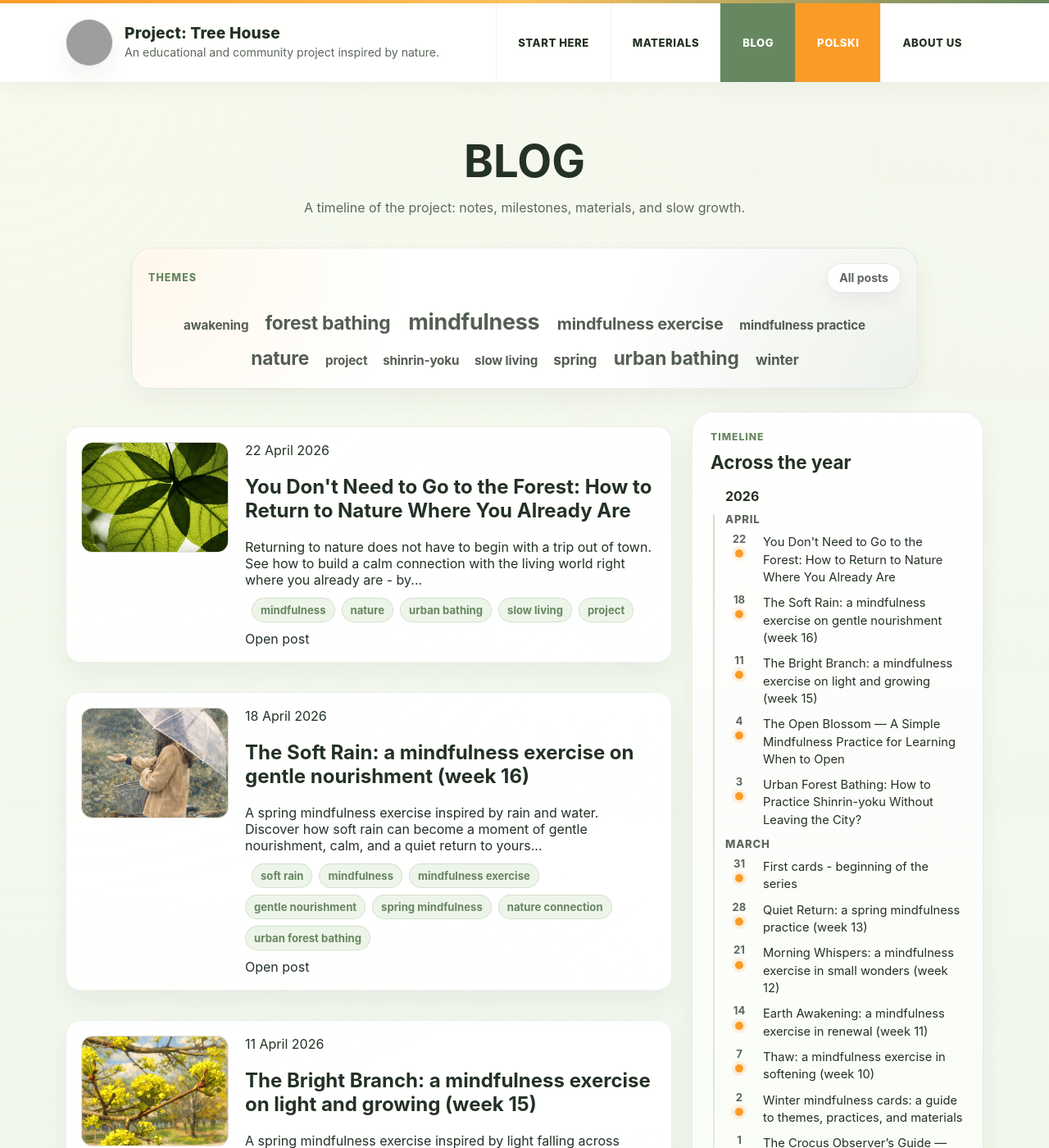
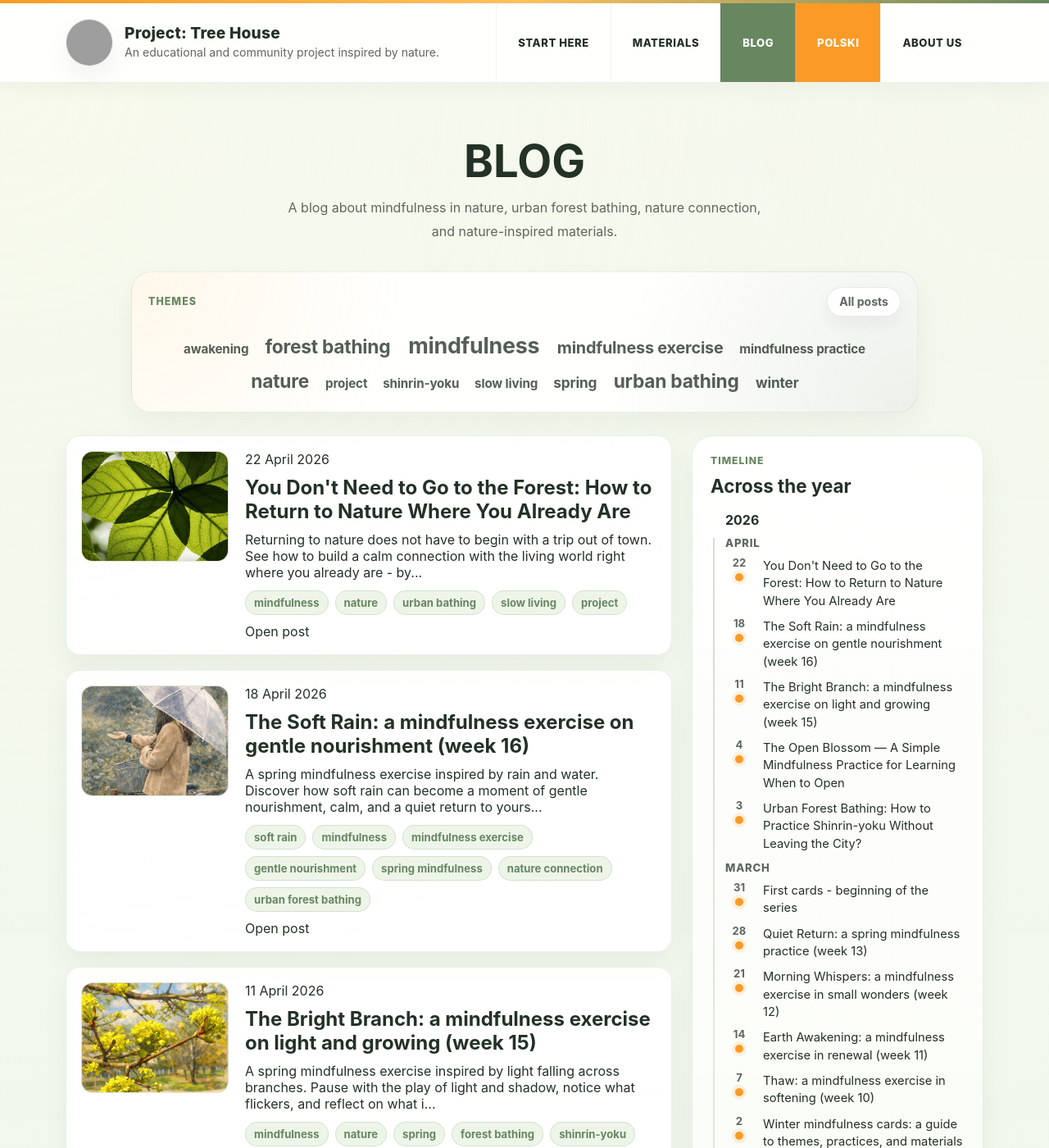
Before and after one commit to akonkia/domeknadrzewie, a Jekyll site: the page built from blog/en/index.html, in a window 1280 px wide and 1400 px high. Shown: the whole window at 82% size. Built offline with Jekyll 4.4.1, drawn with Linux system fonts in a browser that asks for light colours; grey boxes are pictures that could not be loaded.

Commit message:
Improve blog card links and intro copy

```diff
--- a/assets/css/main.css
+++ b/assets/css/main.css
@@ -990,6 +990,8 @@
   overflow-wrap: anywhere;
 }
 .post-link { display: block; text-decoration: none; color: inherit; }
+.post-thumb-link { align-self: stretch; }
+.post-title-link { display: inline; }
 .post-card {
   display: grid;
   grid-template-columns: 180px minmax(0, 1fr);
@@ -1002,12 +1004,17 @@
   box-shadow: 0 14px 30px rgba(36,49,38,0.06);
   transition: transform 0.18s ease, box-shadow 0.18s ease, border-color 0.18s ease;
 }
-.post-link:hover .post-card { transform: translateY(-2px); box-shadow: 0 18px 36px rgba(36,49,38,0.10); border-color: rgba(103,135,96,0.35); }
+.post-card:hover { transform: translateY(-2px); box-shadow: 0 18px 36px rgba(36,49,38,0.10); border-color: rgba(103,135,96,0.35); }
 
 .post-thumb-frame { width: 100%; aspect-ratio: 4 / 3; border-radius: 14px; border: 1px solid rgba(36,49,38,0.08); overflow: hidden; background: linear-gradient(180deg, #f8f5ee 0%, #efe9de 100%); }
 .post-thumb-frame.has-image img { width: 100%; height: 100%; object-fit: cover; display: block; }
 .post-card-content { display: flex; flex-direction: column; gap: 10px; }
 .post-card-content p { margin: 0; }
+.post-card-content h2 { margin: 0; }
+.post-title-link:hover,
+.post-title-link:focus-visible {
+  color: var(--sage);
+}
 .post-tag-list {
   display: flex;
   flex-wrap: wrap;
--- a/blog/en/index.html
+++ b/blog/en/index.html
@@ -20,7 +20,7 @@
 <section class="blog-index">
   <div class="blog-intro">
     <h1>Blog</h1>
-    <p>A timeline of the project: notes, milestones, materials, and slow growth.</p>
+    <p>A blog about mindfulness in nature, urban forest bathing, nature connection, and nature-inspired materials.</p>
   </div>
 
   {% include blog-tag-cloud.html
@@ -48,19 +48,21 @@
         {% assign thumb_alt = post.cover_alt | default: post.title %}
         {% assign month_index = post.date | date: "%-m" | minus: 1 %}
 
-        <a class="post-link" href="{{ post.url | relative_url }}">
         <article class="post-card">
-
+          <a class="post-link post-thumb-link" href="{{ post.url | relative_url }}" aria-label="Open post: {{ post.title }}">
             <div class="post-thumb-frame has-image">
               <img src="{{ thumb_image | relative_url }}" alt="{{ thumb_alt }}">
             </div>
+          </a>
 
           <div class="post-card-content">
             <time datetime="{{ post.date | date_to_xmlschema }}">
               {{ post.date | date: "%-d" }} {{ months_en[month_index] }} {{ post.date | date: "%Y" }}
             </time>
 
-              <h2>{{ post.title }}</h2>
+            <h2>
+              <a class="post-link post-title-link" href="{{ post.url | relative_url }}">{{ post.title }}</a>
+            </h2>
 
             {% if post.excerpt %}
               <p>{{ post.excerpt | strip_html | truncate: 160 }}</p>
@@ -86,11 +88,9 @@
               </div>
             {% endif %}
 
-              <span class="read-more">Open post</span>
+            <a class="read-more" href="{{ post.url | relative_url }}">Open post</a>
           </div>
-
         </article>
-        </a>
       {% endfor %}
     </div>
 
```
Also changed, not shown: _layouts/tag.html (+7 -5 lines), blog/index.html (+7 -7 lines). Lines whose indentation alone changed are shown as unchanged.
